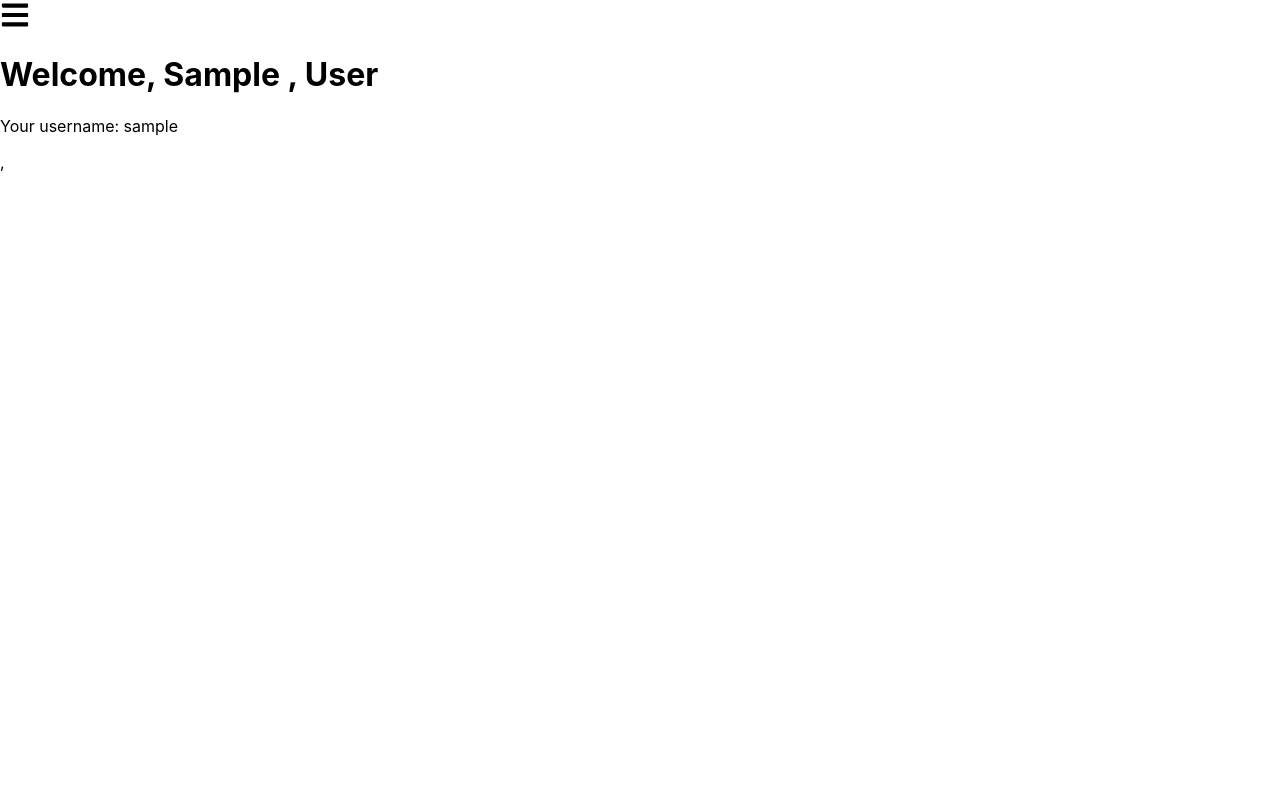
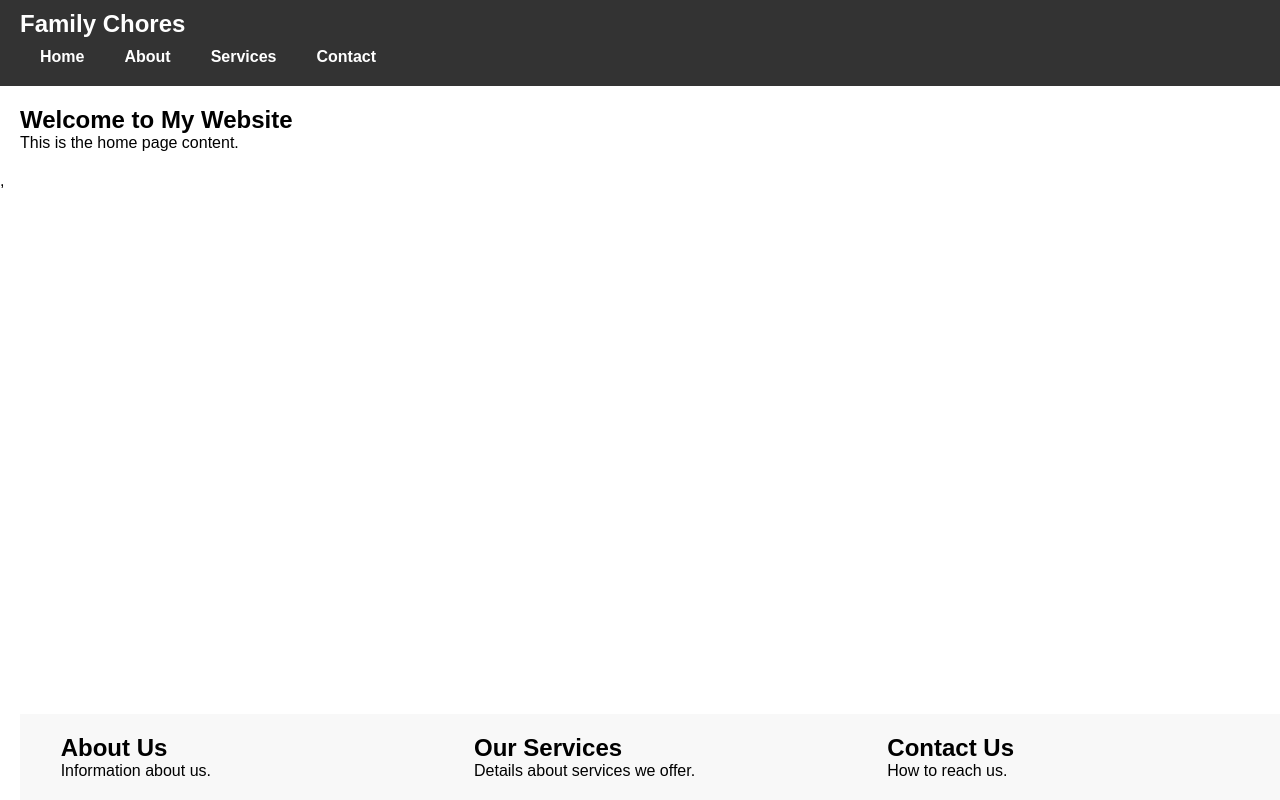
Before and after one commit to bennybak/family, a React (Create React App) app in the folder frontend/: page /home in a window 1280 px wide. Built offline with nearby package versions, Linux system fonts and the light colour scheme; sample sign-in values are in the browser's storage.

Commit message:
Update menu html and css

```diff
--- a/frontend/src/components/Home.tsx
+++ b/frontend/src/components/Home.tsx
@@ -1,19 +1,40 @@
 import React from 'react';
 import Menu from './Menu';
-import '../css/Menu.css';
+import '../css/Home.css';
 import { useAuth } from '../AuthContext';
 
 const Home: React.FC = () => {
   const { user } = useAuth();
 
   return (
-    <div>
-      <Menu />
-        <div>
-          <h1>Welcome, {user ? user.firstName: 'Guest'} , {user ? user.lastName: ''}</h1>
-          {user && <p>Your username: {user.username}</p>}
-        </div>
+<div className="home">
+      <header>
+        <Menu />
+      </header>
 
+      <main>
+        <section id="home">
+          <h2>Welcome to My Website</h2>
+          <p>This is the home page content.</p>
+        </section>
+
+        <footer className="footer-sections">
+          <section id="about">
+            <h2>About Us</h2>
+            <p>Information about us.</p>
+          </section>
+
+          <section id="services">
+            <h2>Our Services</h2>
+            <p>Details about services we offer.</p>
+          </section>
+
+          <section id="contact">
+            <h2>Contact Us</h2>
+            <p>How to reach us.</p>
+          </section>
+        </footer>
+      </main>
     </div>
   );
 };
--- a/frontend/src/components/Menu.tsx
+++ b/frontend/src/components/Menu.tsx
@@ -1,7 +1,7 @@
 import React, { useState } from 'react';
-import { FaBars, FaTimes } from 'react-icons/fa';
+import '../css/Menu.css'; // Import the CSS for the menu styles
 
-const BurgerMenu: React.FC = () => {
+const Menu: React.FC = () => {
   const [isOpen, setIsOpen] = useState(false);
 
   const toggleMenu = () => {
@@ -9,19 +9,23 @@ const BurgerMenu: React.FC = () => {
   };
 
   return (
-    <div>
+    <nav>
+      <div className="logo">
+        <h1>Family Chores</h1>
+      </div>
       <div className="burger" onClick={toggleMenu}>
-        {isOpen ? <FaTimes size={30} /> : <FaBars size={30} />}
+        <div className="line"></div>
+        <div className="line"></div>
+        <div className="line"></div>
       </div>
-      <nav className={isOpen ? 'open' : 'closed'}>
-        <ul>
-          <li><a href="/">Home</a></li>
-          <li><a href="/about">About</a></li>
-          <li><a href="/login">Login</a></li>
-        </ul>
-      </nav>
-    </div>
+      <ul className={isOpen ? 'nav-links active' : 'nav-links'}>
+        <li><a href="#home">Home</a></li>
+        <li><a href="#about">About</a></li>
+        <li><a href="#services">Services</a></li>
+        <li><a href="#contact">Contact</a></li>
+      </ul>
+    </nav>
   );
 };
 
-export default BurgerMenu;
+export default Menu;
--- /dev/null
+++ b/frontend/src/css/Home.css
@@ -0,0 +1,125 @@
+* {
+  margin: 0;
+  padding: 0;
+  box-sizing: border-box;
+}
+
+body {
+  font-family: Arial, sans-serif;
+}
+
+header {
+  background-color: #333;
+  color: white;
+  padding: 10px 20px;
+  display: flex;
+  justify-content: space-between;
+  align-items: center;
+}
+
+.logo h1 {
+  margin: 0;
+}
+
+nav {
+  position: relative;
+}
+
+ul {
+  list-style: none;
+  display: flex;
+  margin: 0;
+  padding: 0;
+}
+
+ul li {
+  margin: 0 10px;
+}
+
+ul li a {
+  text-decoration: none;
+  color: white;
+  font-weight: bold;
+  padding: 10px;
+  display: block;
+}
+
+ul li a:hover {
+  background-color: #575757;
+  border-radius: 5px;
+}
+
+.burger {
+  display: none;
+  flex-direction: column;
+  cursor: pointer;
+}
+
+.burger .line {
+  width: 25px;
+  height: 3px;
+  background-color: white;
+  margin: 4px;
+}
+
+/* Responsive Design */
+@media (max-width: 768px) {
+  ul {
+    flex-direction: column;
+    position: absolute;
+    top: 60px;
+    right: 0;
+    background-color: #333;
+    width: 100%;
+    display: none;
+  }
+
+  ul.active {
+    display: flex;
+  }
+
+  ul li {
+    text-align: center;
+    margin: 15px 0;
+  }
+
+  .burger {
+    display: flex;
+  }
+}
+
+main {
+  padding: 20px;
+  flex: 1; /* Makes the main section take up the remaining height */
+}
+
+/* Footer-like styling for About Us, Services, and Contact Us sections */
+.footer-sections {
+  display: flex;
+  justify-content: space-around; /* Spreads the sections evenly */
+  background-color: #f8f8f8; /* Light background for better visibility */
+  padding: 20px; /* Adds padding to the footer */
+  position: absolute;
+  bottom: 0;
+  width: 100%;
+}
+
+/* Each section takes a percentage of the width */
+.footer-sections section {
+  width: 30%; /* Each section will take up 30% of the footer's width */
+}
+
+.footer-sections h2 {
+  margin: 0;
+}
+
+.footer-sections p {
+  margin: 0;
+}
+
+/* Body and html to make sure the page height covers full screen */
+body, html {
+  height: 100%;
+  margin: 0;
+  padding: 0;
+}
--- a/frontend/src/css/Menu.css
+++ b/frontend/src/css/Menu.css
@@ -1,35 +1,66 @@
+nav {
+  position: relative;
+}
+
+ul {
+  list-style: none;
+  display: flex;
+  margin: 0;
+  padding: 0;
+}
+
+ul li {
+  margin: 0 10px;
+}
+
+ul li a {
+  text-decoration: none;
+  color: white;
+  font-weight: bold;
+  padding: 10px;
+  display: block;
+}
+
+ul li a:hover {
+  background-color: #575757;
+  border-radius: 5px;
+}
+
 .burger {
+  display: none;
+  flex-direction: column;
   cursor: pointer;
 }
 
-nav {
-  display: none;
+.burger .line {
+  width: 25px;
+  height: 3px;
+  background-color: white;
+  margin: 4px;
+}
+
+/* Responsive Design */
+@media (max-width: 768px) {
+  ul {
     flex-direction: column;
     position: absolute;
-  top: 50px; /* Adjust based on your layout */
+    top: 60px;
     right: 0;
-  background: white; /* Or any background color */
-  box-shadow: 0 4px 8px rgba(0, 0, 0, 0.1);
+    background-color: #333;
+    width: 100%;
+    display: none;
   }
 
-nav.open {
+  ul.active {
     display: flex;
   }
 
-nav.closed {
-  display: none;
+  ul li {
+    text-align: center;
+    margin: 15px 0;
   }
 
-nav ul {
-  list-style: none;
-  padding: 0;
+  .burger {
+    display: flex;
   }
-
-nav li {
-  padding: 10px 20px;
 }
-
-nav li a {
-  text-decoration: none;
-  color: black; /* Adjust based on your design */
-}
```
Lines whose indentation alone changed are shown as unchanged.
